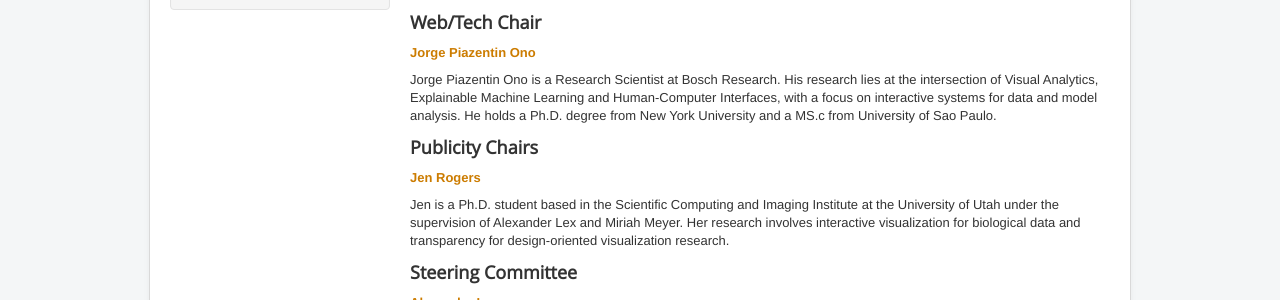
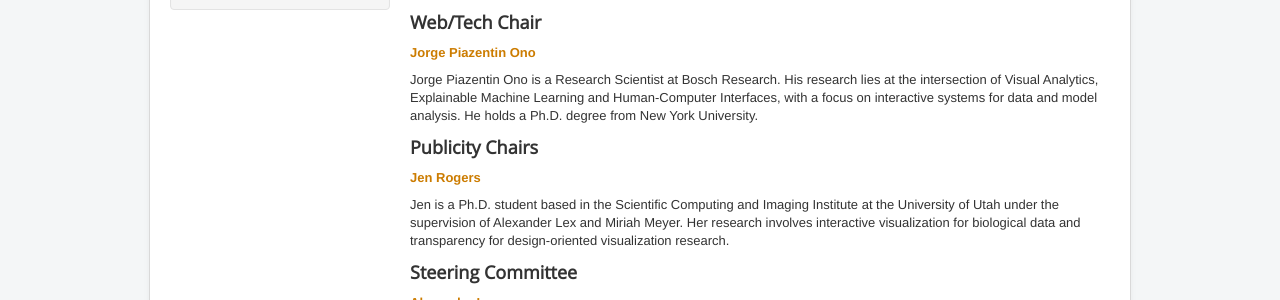
Before and after one commit to visualdatascience/2022, a Jekyll site: the page built from committee.md, in a window 1280 px wide. Shown: the part 1087-1387 px from the top of the page. Built offline with Jekyll 4.4.1, drawn with Linux system fonts in a browser that asks for light colours.

Commit message:
minor fix

```diff
--- a/committee.md
+++ b/committee.md
@@ -37,7 +37,7 @@ Junming Shao's research interests include data mining and machine learning, espe
 
 **[Jorge Piazentin Ono](https://vgc.poly.edu/~jhenrique/)**
 
-Jorge Piazentin Ono is a Research Scientist at Bosch Research. His research lies at the intersection of Visual Analytics, Explainable Machine Learning and Human-Computer Interfaces, with a focus on interactive systems for data and model analysis. He holds a Ph.D. degree from New York University and a MS.c from University of Sao Paulo.
+Jorge Piazentin Ono is a Research Scientist at Bosch Research. His research lies at the intersection of Visual Analytics, Explainable Machine Learning and Human-Computer Interfaces, with a focus on interactive systems for data and model analysis. He holds a Ph.D. degree from New York University.
 
 ### Publicity Chairs
 
```
